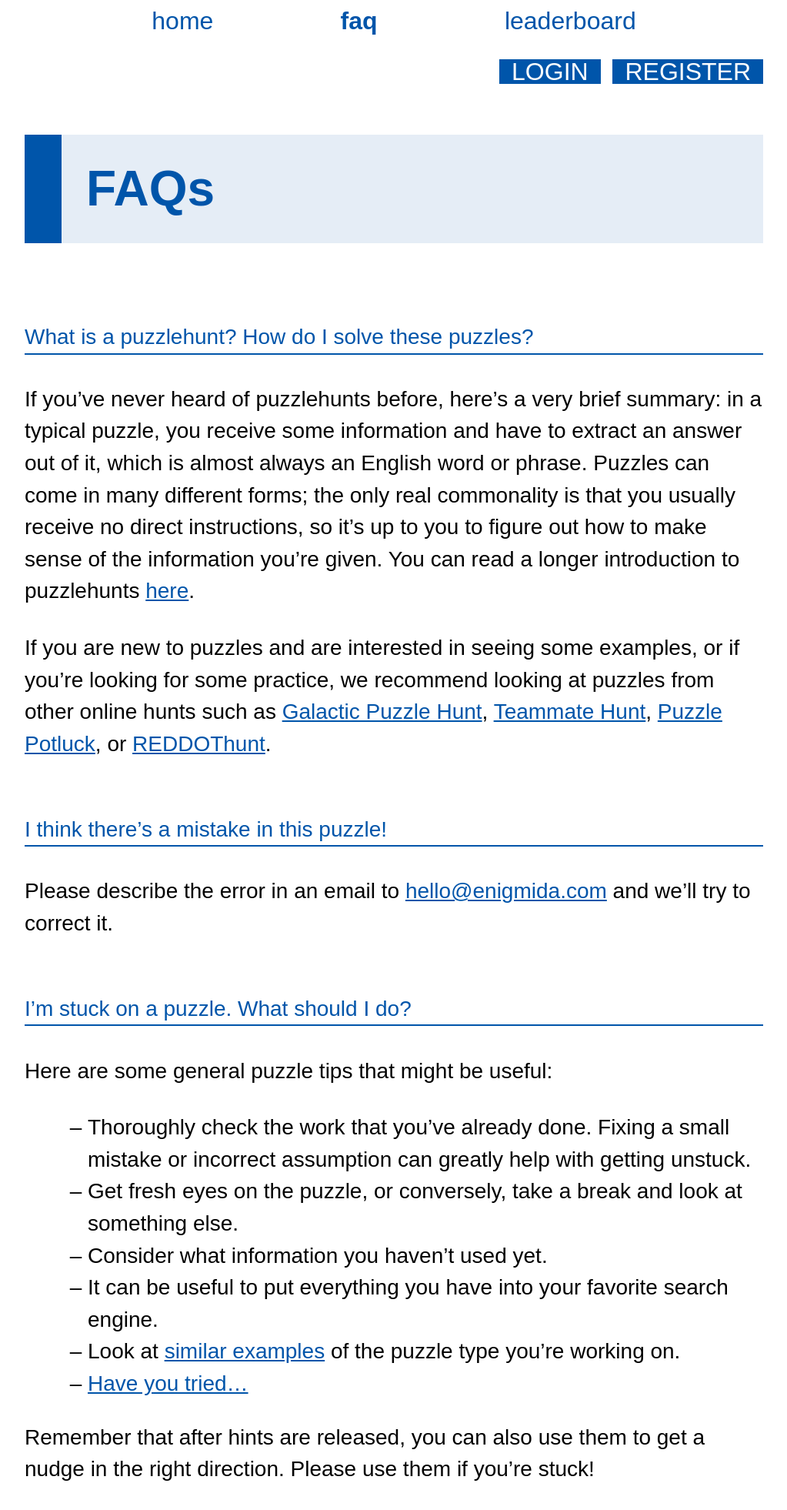
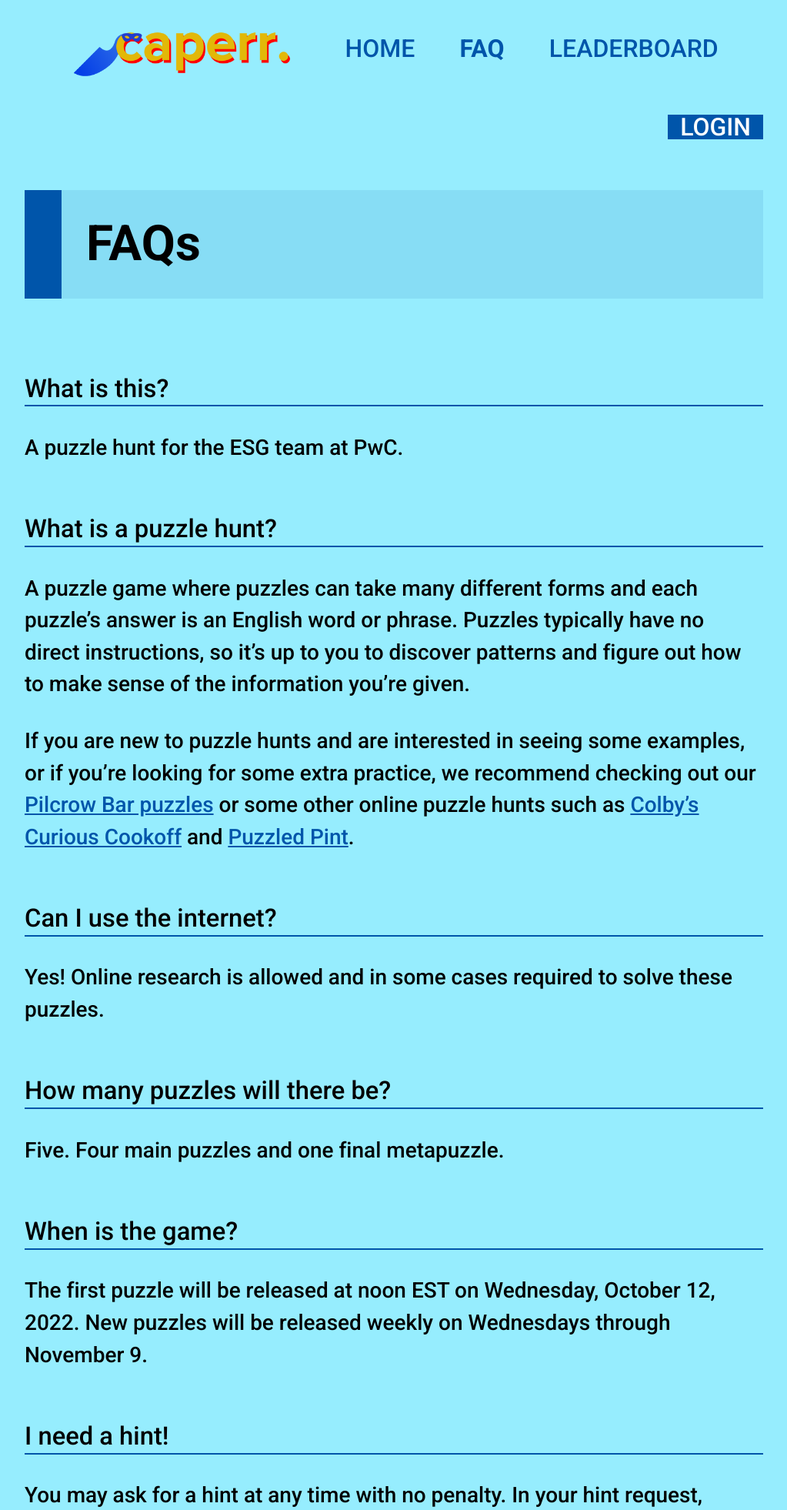
Before and after one commit to MatthewStein/caperr, a Django app: page /faq in a window 1280 px wide. Shown: the top 1962 px of the page at 77% size, without its empty margins (128-1151 px from the left). Run offline with Django 3.2, Linux system fonts and the light colour scheme; data comes from the database, SQL or seed files in the repository; both versions use the stored data as it was after the commit; data that the repository does not hold is empty; some libraries are stand-ins or nearby versions.

Commit message:
Lots of formatting + FAQs

```diff
--- a/gph/urls.py
+++ b/gph/urls.py
@@ -86,10 +86,6 @@ urlpatterns = [
     path('solution/<slug:slug>', views.solution, name='solution'),
     path('solution/<path:path>', views.solution_static, name='solution-static'),
 
-    path('puzzle/interactive-demo/submit',
-        puzzlehandlers.interactive_demo_submit,
-        name='interactive_demo_submit'),
-
     path('story', views.story, name='story'),
     path('victory', views.victory, name='victory'),
     path('errata', views.errata, name='errata'),
--- a/puzzles/hunt_config.py
+++ b/puzzles/hunt_config.py
@@ -27,8 +27,8 @@ SURVEYS_AVAILABLE = False
 
 HUNT_START_TIME = timezone.make_aware(datetime.datetime(
     year=2022,
-    month=9,
-    day=12,
+    month=10,
+    day=10,
     hour=12,
     minute=0,
 ))
--- a/puzzles/static/css/base.css
+++ b/puzzles/static/css/base.css
@@ -8,9 +8,9 @@ html {
     --accent-bg-color: rgba(var(--accent-rgb), 0.1);
     --accent-hover-color: #2af;
 
-    --page-bg-color: rgb(var(--page-bg-rgb));
+/*    --page-bg-color: rgb(var(--page-bg-rgb));
     --sticky-bg-color: rgba(var(--page-bg-rgb), 0.9);
-    --heading-text-color: var(--accent-color);
+    --heading-text-color: var(--accent-color);*/
 
     --border-color: var(--accent-color);
     --print-border-color: #111;
@@ -25,10 +25,10 @@ html {
     --tray-text-color: var(--accent-color);
     --tray-bg-color: var(--neutral-color);
 
-    --text-font: sans-serif;
-    --btn-font: sans-serif;
-    --input-font: monospace;
-    --answer-font: monospace;
+    --text-font: 'Roboto', sans-serif;
+    --btn-font: 'Roboto', sans-serif;
+    --input-font: 'Roboto', monospace;
+    --answer-font: 'Roboto', monospace;
 }
 
 body {
@@ -38,6 +38,7 @@ body {
     font-size: 1.75rem;
     overflow-wrap: break-word;
     position: relative;
+    background-color: #96edfe;
 }
 
 @media print {
@@ -156,6 +157,10 @@ figcaption {
     text-align: center;
 }
 
+.site-logo {
+    height: 120px;
+}
+
 @media print {
     main {
         border-top: 1px solid var(--print-border-color);
@@ -245,7 +250,7 @@ figcaption {
         justify-content: space-evenly;
         font-size: 2rem;
         margin: 5px 0 1.5rem;
-        line-height: 1;
+        line-height: 2.5;
     }
 
     .top-tabs a {
--- a/puzzles/templates/base.html
+++ b/puzzles/templates/base.html
@@ -12,7 +12,7 @@
     {% endblock %}
     <meta name="viewport" content="width=device-width, initial-scale=0.5">
     <meta property="og:title" content="Caperr">
-    <meta property="og:description" content="{% blocktranslate with hunt=hunt_title%}Registration for this year's {{ hunt }} is now open!{% endblocktranslate %}">
+    <meta property="og:description" content="Super gigs for superheroes">
     <meta property="twitter:card" content="summary_large_image">
     <link rel="stylesheet" href="https://cdnjs.cloudflare.com/ajax/libs/normalize/8.0.1/normalize.min.css">
     <link rel="stylesheet" href="https://cdnjs.cloudflare.com/ajax/libs/toastr.js/latest/toastr.min.css">
@@ -28,6 +28,9 @@
     <script src="{% static "js/notify.js" %}"></script>
     <script src="{% static "js/time.js" %}"></script>
     <link rel="icon" sizes="16x16 32x32 48x48 64x64" href="{% static "images/favicon.ico" %}" type="image/vnd.microsoft.icon">
+    <link rel="preconnect" href="https://fonts.googleapis.com">
+    <link rel="preconnect" href="https://fonts.gstatic.com" crossorigin>
+    <link href="https://fonts.googleapis.com/css2?family=Roboto:ital,wght@0,500;0,700;0,900;1,900&display=swap" rel="stylesheet">
     {{ ga_code|safe }}
 </head>
 <body>
@@ -37,30 +40,26 @@
     <nav>
         <span class="tray">
             <div class="top-tabs">
+                <img class="site-logo" src="/static/images/caperr.png" alt="">
                 <a{% if request.path == '/' %} class="selected-tab"{% endif %} href="{% url 'index' %}">
-                    {% translate "home" %}
+                    {% translate "HOME" %}
                 </a>
+                {% if hunt_has_started or hunt_has_almost_started %}
+                <a{% if '/puzzle' in request.path or puzzle %} class="selected-tab"{% endif %} href="{% url 'puzzles' %}">
+                    {% translate "PUZZLES" %}
+                </a>
+                {% endif %}
                 <a{% if request.path == '/faq' %} class="selected-tab"{% endif %} href="{% url 'faq' %}">
-                    {% translate "faq" %}
+                    {% translate "FAQ" %}
                 </a>
                 <a{% if '/team' in request.path %} class="selected-tab"{% endif %} href="{% url 'teams' %}">
-                    {% translate "leaderboard" %}
+                    {% translate "LEADERBOARD" %}
                 </a>
-                {% if errata_page_visible %}
-                <a{% if request.path == '/errata' %} class="selected-tab"{% endif %} href="{% url 'errata' %}">
-                    {% translate "updates" %}
-                </a>
-                {% endif %}
-                {% if wrapup_page_visible %}
-                <a{% if '/wrapup' in request.path %} class="selected-tab"{% endif %} href="{% url 'wrapup' %}">
-                    {% translate "Wrap-Up" %}
-                </a>
-                {% endif %}
             </div>
-            <div class="top-left-actions">
+        </span>
+        <div class="top-left-actions">
                 {% block top-left-actions %}{% endblock %}
             </div>
-        </span>
         <div class="top-right-actions">
         {% if request.user.is_authenticated %}
             {% if team %}
@@ -74,41 +73,17 @@
                 <a href="{% url 'impersonate-stop' %}">&#x1F6D1;</a>)
             </span>
             {% endif %}
-            {% if team and num_hints_remaining > 0 %}
-            <span class="current-stat" title="{% translate 'Available hints:' %} {{ num_hints_remaining }}">
-                {% include 'icon-hint.svg' %}
-                <span class="current-stat-label">{{ num_hints_remaining }}</span>
-            </span>
-            {% endif %}
-            {% if team and num_free_answers_remaining > 0 %}
-            <span class="current-stat" title="{% translate 'Free answers:' %} {{ num_free_answers_remaining }}">
-                {% include 'icon-answer.svg' %}
-                <span class="current-stat-label">{{ num_free_answers_remaining }}</span>
-            </span>
-            {% endif %}
-            {% if team and hunt_has_started %}
-            <span class="current-stat" title="Solves: {{ team.solves|length }}">
-                {% include 'icon-solve.svg' %}
-                <span class="current-stat-label">{{ team.solves|length }}</span>
-            </span>
-            {% endif %}
             {% if is_superuser %}
             <label for="shortcuts" title="{% translate 'Admin toolbox' %}">
                 {% if not hunt_is_prereleased %}&#x26A0;&#xFE0F;{% endif %}
                 {% translate "Shortcuts" %}
             </label>
-            {% if unclaimed_hints %}
-            <a class="current-stat" title="{% translate 'Hints that need answering:' %} {{ unclaimed_hints }}" href="{% url 'hint-list' %}" style="color: red">
-                {% include 'icon-hint.svg' %}
-                <span class="current-stat-label">{{ unclaimed_hints }}</span>
-            </a>
-            {% endif %}
             {% endif %}
             <a href="{% url 'logout' %}" class="btn">{% translate "Logout" %}</a>
         {% elif not hunt_is_closed %}
             <a href="{% url 'login' %}" class="btn">{% translate "Login" %}</a>
-            <a href="{% url 'register' %}" class="btn">{% translate "Register" %}</a>
-        {% endif %}
+<!--             <a href="{% url 'register' %}" class="btn">{% translate "Register" %}</a>
+ -->        {% endif %}
         </div>
     </nav>
     {% if is_superuser %}
--- a/puzzles/templates/faq.html
+++ b/puzzles/templates/faq.html
@@ -1,42 +1,114 @@
 {% extends "base.html" %}
-{% load i18n %}
 {% load puzzle_tags %}
 
 {% block content %}
 
-<h1>{% translate "FAQs" %}</h1>
+<h1>FAQs</h1>
 
 <main>
     <div class="no-break">
-        <h4>{% translate "What is a puzzlehunt? How do I solve these puzzles?" %}</h4>
-        <p>{% blocktranslate %}If you&rsquo;ve never heard of puzzlehunts before, here&rsquo;s a very brief summary: in a typical puzzle, you receive some information and have to extract an answer out of it, which is almost always an English word or phrase. Puzzles can come in many different forms; the only real commonality is that you usually receive no direct instructions, so it&rsquo;s up to you to figure out how to make sense of the information you&rsquo;re given. You can read a longer introduction to puzzlehunts <a href="https://blog.vero.site/post/puzzlehunts" target="_blank">here</a>.{% endblocktranslate %}</p>
-        <p>{% blocktranslate %}If you are new to puzzles and are interested in seeing some examples, or if you&rsquo;re looking for some practice, we recommend looking at puzzles from other online hunts such as <a target="_blank" href="https://galacticpuzzlehunt.com/">Galactic Puzzle Hunt</a>, <a target="_blank" href ="https://teammatehunt.com/">Teammate Hunt</a>, <a target="_blank" href="https://puzzlepotluck.com/">Puzzle Potluck</a>, or <a target="_blank" href="https://reddothunt.sg/2018">REDDOThunt</a>.{% endblocktranslate %}</p>
+        <h3>What is this?</h3>
+        <p>A puzzle hunt for the ESG team at PwC.</p>
     </div>
 
     <div class="no-break">
-        <h4>{% translate "I think there&rsquo;s a mistake in this puzzle!" %}</h4>
-        <p>{% blocktranslate with contact=contact_email %}Please describe the error in an email to <a href="mailto:{{ contact }}">{{ contact }}</a> and we&rsquo;ll try to correct it.{% endblocktranslate %}</p>
+        <h3>What is a puzzle hunt?</h3>
+        <p>A puzzle game where puzzles can take many different forms and each puzzle’s answer is an English word or phrase. Puzzles typically have no direct instructions, so it’s up to you to discover patterns and figure out how to make sense of the information you’re given.</p>
+        <p>If you are new to puzzle hunts and are interested in seeing some examples, or if you’re looking for some extra practice, we recommend checking out our <a href="https://www.pilcrow.bar/">Pilcrow Bar puzzles</a> or some other online puzzle hunts such as <a href="https://curiouscookoff.com/">Colby’s Curious Cookoff</a> and <a href="http://puzzledpint.com/">Puzzled Pint</a>.</p>
     </div>
 
     <div class="no-break">
-        <h4>{% translate "I&rsquo;m stuck on a puzzle. What should I do?" %}</h4>
-        <p>{% translate "Here are some general puzzle tips that might be useful:" %}</p>
-        <ul>
-            <li>{% translate "Thoroughly check the work that you&rsquo;ve already done. Fixing a small mistake or incorrect assumption can greatly help with getting unstuck." %}</li>
-            <li>{% translate "Get fresh eyes on the puzzle, or conversely, take a break and look at something else." %}</li>
-            <li>{% translate "Consider what information you haven&rsquo;t used yet." %}</li>
-            <li>{% translate "It can be useful to put everything you have into your favorite search engine." %}</li>
-            <li>{% blocktranslate %}Look at <a href="https://devjoe.appspot.com/huntindex/index/keywords.html">similar examples</a> of the puzzle type you&rsquo;re working on.{% endblocktranslate %}</li>
-            <li><a target="_blank" href="https://beta.vero.site/try">{% translate "Have you tried&hellip;" %}</a></li>
-        </ul>
-        {% if hints_enabled %}
-        <p>{% translate "Remember that after hints are released, you can also use them to get a nudge in the right direction. Please use them if you&rsquo;re stuck!" %}</p>
-        {% endif %}
+      <h3>Can I use the internet?</h3>
+      <p>Yes! Online research is allowed and in some cases required to solve these puzzles.</p>
     </div>
 
     <div class="no-break">
-        <h4>{% translate "I have a question that&rsquo;s not on this list!" %}</h4>
-        <p>{% blocktranslate with contact=contact_email %}Contact us at <a href="mailto:{{ contact }}">{{ contact }}</a> and we&rsquo;ll do our best to answer it.{% endblocktranslate %}</p>
+      <h3>How many puzzles will there be?</h3>
+      <p>Five. Four main puzzles and one final metapuzzle.</p>
+    </div>
+
+    <div class="no-break">
+        <h3>When is the game?</h3>
+        <p>The first puzzle will be released at noon EST on Wednesday, October 12, 2022. New puzzles will be released weekly on Wednesdays through November 9.</p>
+    </div>
+
+    <div class="no-break">
+      <h3>I need a hint!</h3>
+      <p>You may ask for a hint at any time with no penalty. In your hint request, please explain what you've tried and where you're stuck, and we'll respond directly to you.</p>
+      <p>During the first hour after which each puzzle is launched, we'll respond to hint requests as they come in. Other times, allow us up to one day for responses. After we respond, you'll be able to ask another hint.</p>
+    </div>
+
+    <div class="no-break">
+        <h3>I think there is a mistake in this puzzle!</h3>
+        <p>Please describe the error in an email to <a href="mailto:{{ contact_email }}">{{ contact_email }}</a> and we&rsquo;ll try to correct it.</p>
+    </div>
+
+    <div class="no-break">
+      <h3>Can I write code that interacts with the puzzles or server?</h3>
+      <p>This will not be necessary to complete any aspect of the puzzle hunt. Please don’t do it.</p>
+    </div>
+
+    <div class="no-break">
+      <h3>I&rsquo;m stuck on a puzzle. What should I do?</h3>
+      <p>Here are some general puzzle tips that might be useful:</p>
+      <ul>
+        <li>Thoroughly check the work that you&rsquo;ve already done. Fixing a small mistake or incorrect assumption can greatly help with getting unstuck.</li>
+        <li>Get fresh eyes on the puzzle.</li>
+        <li>Take a break and come back to it.</li>
+        <li>Consider what information you haven&rsquo;t used yet.</li>
+        <li>It can be useful to put everything you have into your favorite search engine.</li>
+        <li><a target="_blank" href="https://www.mit.edu/~puzzle/resources/haveyoutried.pdf">Have you tried...</a></li>
+      </ul>
+    </div>
+
+    <div class="no-break">
+        <h3>Is there a physical component to the hunt?</h3>
+        <p>Perhaps... You'll learn more about this as the game progresses.</p>
+    </div>
+
+    <div class="no-break">
+        <h3>Will I ever need to visit a physical location to solve a puzzle?</h3>
+        <p>No.</p>
+    </div>
+
+    <div class="no-break">
+        <h3>I have a question that&rsquo;s not on this list!</h3>
+        <p>Contact us at <a href="mailto:{{ contact_email }}">{{ contact_email }}</a> and we&rsquo;ll do our best to answer it.</p>
+    </div>
+</main>
+
+
+<h1>Rules</h1>
+
+<main>
+    <div class="no-break">
+        <h3 id="Format">Format</h3>
+        <ul>
+            {% format_time start_time "DATE_AT_TIME" as hunt_start %}
+            {% format_time end_time "DATE_AT_TIME" as hunt_end %}
+            <li>The puzzle hunt starts on <strong>{{ hunt_start }}</strong>.</li>
+            <li>A new puzzle will be released every week.</li>
+            {# <li>Teams that complete the hunt will be ranked by the time at which they finish. Teams that do not complete the hunt will be ranked by number of puzzles solved and tie-broken by earliest last solve time.</li> #}
+        </ul>
+    </div>
+
+    <div class="no-break">
+        <h3 id="Solving">Solving</h3>
+        <ul>
+            <li>Each answer is a word or phrase in English. The answer checker will ignore spaces and capitalization.</li>
+            <li>You have <strong>{{ max_guesses_per_puzzle }} total guesses</strong> for each puzzle. If you legitimately run out of guesses and need more, feel free to contact us, though we won&rsquo;t grant your request if we see that you were, for example, guessing random thematic answers, or brute-forcing all 10-letter words.</li>
+        </ul>
+    </div>
+
+    <div class="no-break">
+        <h3 id="Other">Other</h3>
+        <ul>
+            <li>You may use any external sources for help, including other people, as long as they aren&rsquo;t helping other teams and aren&rsquo;t actively participating in the hunt.</li>
+            <li>It won&rsquo;t be necessary to look at the HTML source/Javascript/CSS on any webpages for any puzzle, but you&rsquo;re welcome to look anyway.</li>
+            <li>We reserve the right to disqualify any team for unsportsmanlike conduct.</li>
+            <li>We reserve the right to change any of these rules. If there is a big change, we&rsquo;ll announce it to all teams.</li>
+            <li>If you have any questions about these rules, or if you want to contact us for any reason, email <a href="mailto:{{ contact_email }}">{{ contact_email }}</a>. We will get back to you as soon as we can.</li>
+        </ul>
     </div>
 </main>
 
--- a/puzzles/templates/puzzle.html
+++ b/puzzles/templates/puzzle.html
@@ -8,9 +8,6 @@
 {% endblock %}
 
 {% block top-left-actions %}
-{% if round.slug != intro_round_slug %}
-<a href="{% url 'round' round.slug %}" class="btn">{{ round.name }}</a>
-{% endif %}
 {% if team and not hunt_is_closed %}
 <a href="{% url 'solve' puzzle.slug %}" class="btn">{% translate "Call in an answer" %}</a>
 {% if not puzzle.is_meta and num_free_answers_remaining > 0 and puzzle_answer is None %}
--- a/puzzles/views.py
+++ b/puzzles/views.py
@@ -566,7 +566,7 @@ def puzzle(request):
         return render(request, 'puzzle.html', data)
 
 
-@validate_puzzle(require_team=True)
+@validate_puzzle(require_team=False)
 @require_before_hunt_closed_or_admin
 def solve(request):
     '''Submit an answer for a puzzle, and check if it's correct.'''
```
Also changed, not shown: puzzles/fixtures/puzzles.yaml (added, +15 -0 lines), puzzles/templates/home.html (+5 -30 lines), puzzles/templates/puzzle_bodies/trash-monster.html (added, +82 -0 lines), puzzles/templates/puzzles.html (+4 -7 lines), puzzles/templates/puzzles_list.html (+0 -13 lines), puzzles/static/images/caperr.png (added), puzzles/static/images/favicon.ico, puzzles/static/images/sky.png (added), 1 other file.
